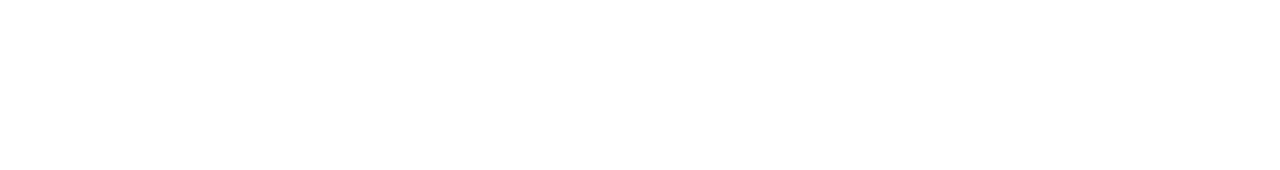
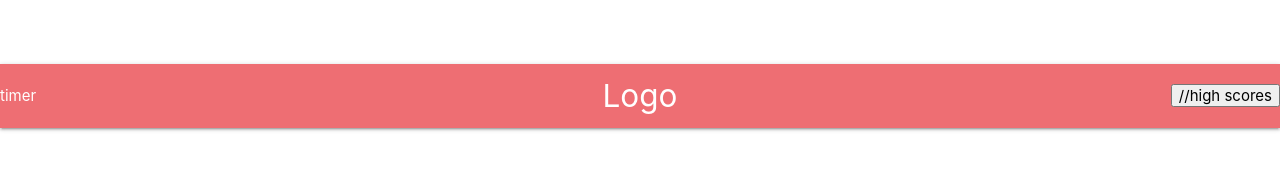
Before and after one commit to MeganGerwick/Code-Quiz, a plain HTML site: page index.html in a window 1280 px wide. Drawn offline with nearby package versions, Linux system fonts and the light colour scheme; files that its build step writes are made by us from their sources.

Commit message:
setup framework for navbar

```diff
--- a/index.html
+++ b/index.html
@@ -16,6 +16,21 @@
         rel="stylesheet">
     <link rel="stylesheet" href="./style.css">
 </head>
+<header>
+    <div class="navbar-fixed"></div>
+    <nav>
+        <div class="nav-wrapper">
+            <a href="#" class="brand-logo center">Logo</a>
+            <ul id="nav-mobile" class="right hide-on-med-and-down">
+                <button> //high scores
+            </ul>
+            <ul>
+                timer
+            </ul>
+        </div>
+    </nav>
+    </div>
+</header>
 
 <body>
 
```
